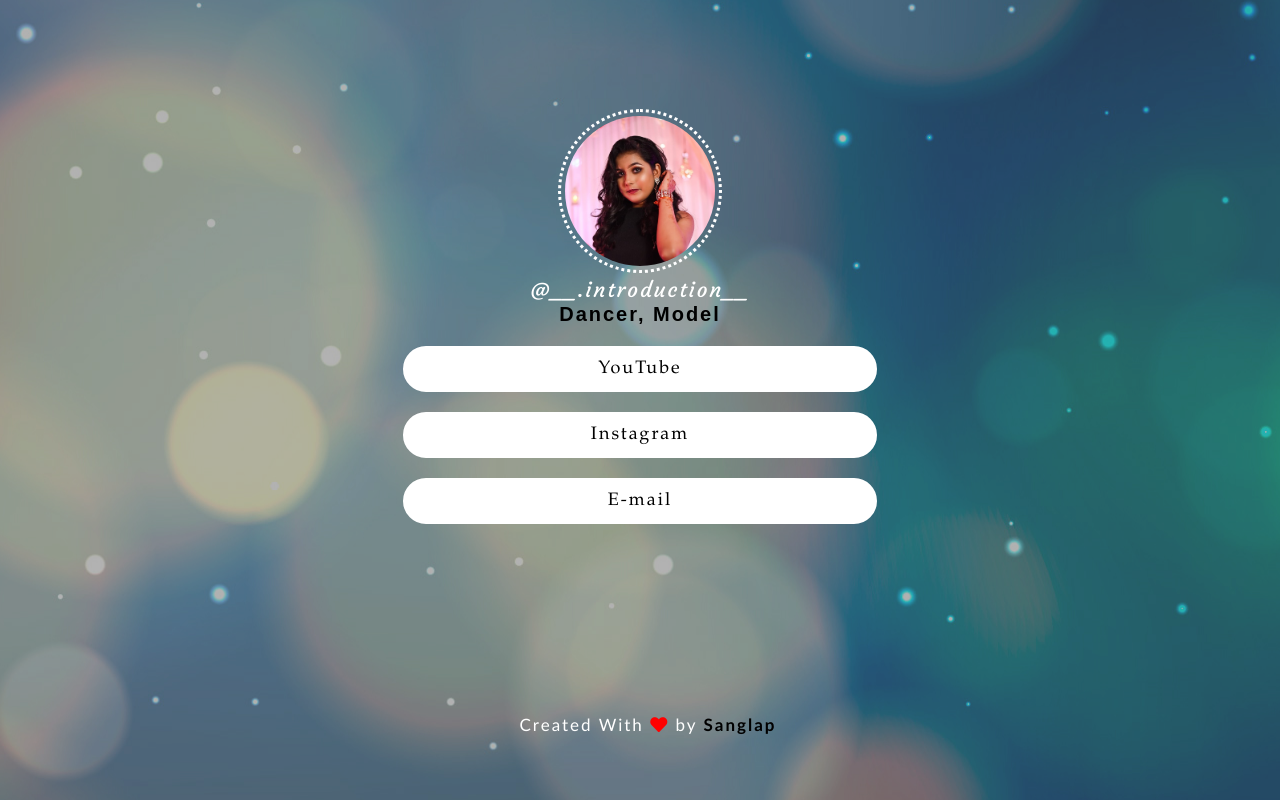
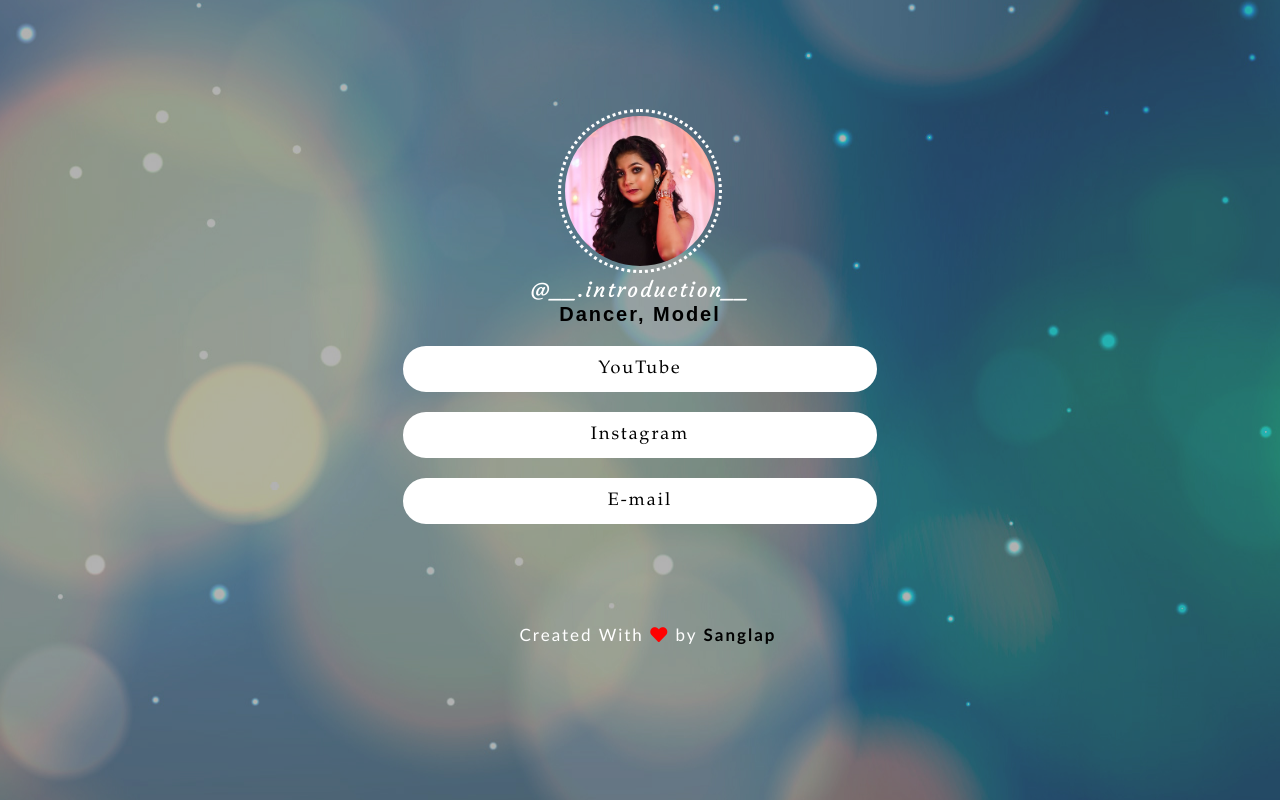
Before and after one commit to sanglap-wolf/ml-Aliviya, a plain HTML site: page index.html in a window 1280 px wide. Drawn offline with Linux system fonts and the light colour scheme; a web font is replaced by a local one.

Commit message:
Update style.css

```diff
--- a/CSS/style.css
+++ b/CSS/style.css
@@ -57,8 +57,7 @@ body {
     background: none;
     color: white;
 }footer {
-    margin-top: 110px;
-    padding-top: 80px;
+    margin-top: 100px;
     position: fixed;
     font-weight: 520;
     font-size: 17px;
```
